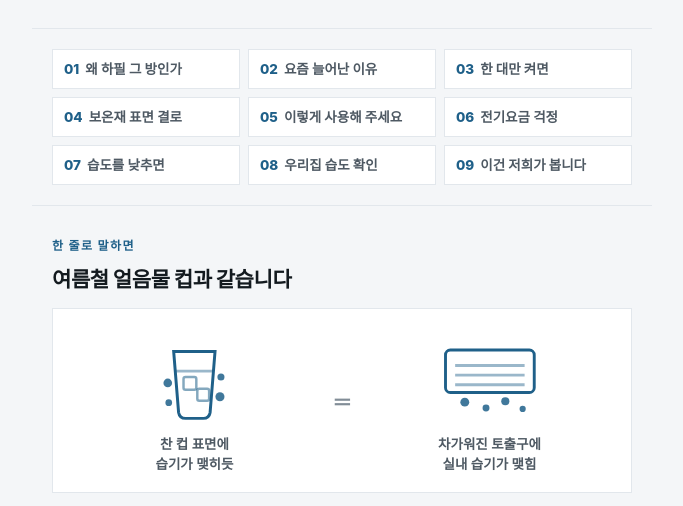
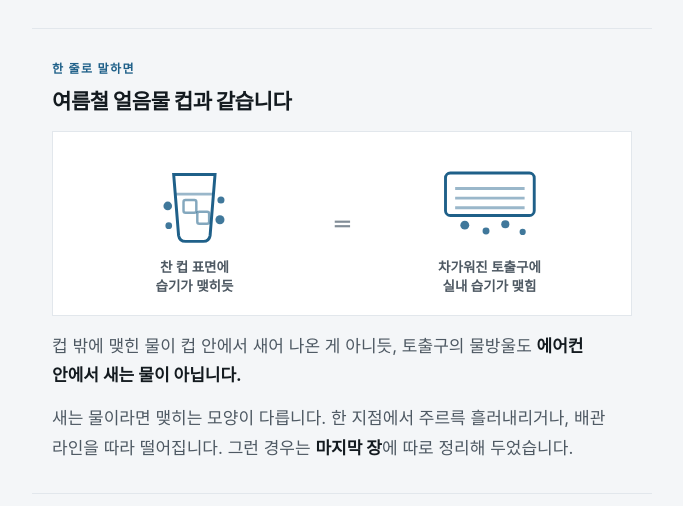
Before and after one commit to dawonairsys-rgb/actionair, a plain HTML site: page dawon-as-condensation/index.html in a window 1280 px wide. Shown: the part 260-766 px from the top of the page, without its empty margins (298-981 px from the left). Drawn offline with Linux system fonts and the light colour scheme.

Commit message:
style: 목차 제거 / 포스터 대표 재구성본 반영

```diff
--- a/dawon-as-condensation/index.html
+++ b/dawon-as-condensation/index.html
@@ -40,14 +40,6 @@
   .hero h1 em{font-style:normal;color:#FF8FAC;display:block}
   .hero p{margin:12px 0 0;font-size:15.5px;line-height:1.6;color:var(--hero-dim)}
   .hero p b{color:var(--hero-ink);font-weight:700}
-
-  .toc{display:grid;grid-template-columns:1fr 1fr;gap:8px;padding:18px 22px;
-       background:var(--surface);border-bottom:1px solid var(--line)}
-  .toc a{display:block;font-size:13px;font-weight:700;color:var(--ink-2);text-decoration:none;
-         padding:10px 11px;border:1px solid var(--line);background:var(--ground);line-height:1.35}
-  .toc a b{color:var(--dew);margin-right:6px;font-weight:800}
-  .toc a:active{border-color:var(--dew)}
-  .toc a:focus-visible{outline:2px solid var(--dew);outline-offset:2px}
 
   .block{padding:26px 22px;background:var(--ground)}
   .block.alt{background:var(--surface);border-top:1px solid var(--line);border-bottom:1px solid var(--line)}
@@ -142,8 +134,6 @@
     .hero h1 em{color:var(--ink)}
     .hero p{color:var(--ink-2);font-size:17px;margin-top:14px}
     .hero p b{color:var(--ink)}
-    .toc{grid-template-columns:1fr 1fr 1fr;padding:20px;background:var(--ground);border-bottom:none;border-top:1px solid var(--line)}
-    .toc a{font-size:13.5px;background:var(--surface)}
     .block{padding:30px 20px;background:var(--ground);border-top:1px solid var(--line)}
     .block.alt{background:var(--ground);border-bottom:none}
     .label{font-size:12px}
@@ -183,17 +173,6 @@
   </div>
 
 
-  <nav class="toc" aria-label="목차">
-    <a href="#s01"><b>01</b>왜 하필 그 방인가</a>
-    <a href="#s02"><b>02</b>요즘 늘어난 이유</a>
-    <a href="#s03"><b>03</b>한 대만 켜면</a>
-    <a href="#s04"><b>04</b>보온재 표면 결로</a>
-    <a href="#s05"><b>05</b>이렇게 사용해 주세요</a>
-    <a href="#s06"><b>06</b>전기요금 걱정</a>
-    <a href="#s07"><b>07</b>습도를 낮추면</a>
-    <a href="#s08"><b>08</b>우리집 습도 확인</a>
-    <a href="#s09"><b>09</b>이건 저희가 봅니다</a>
-  </nav>
 
   <div class="block">
     <p class="label">한 줄로 말하면</p>
```
Also changed, not shown: dawon-as-condensation/poster.png.
